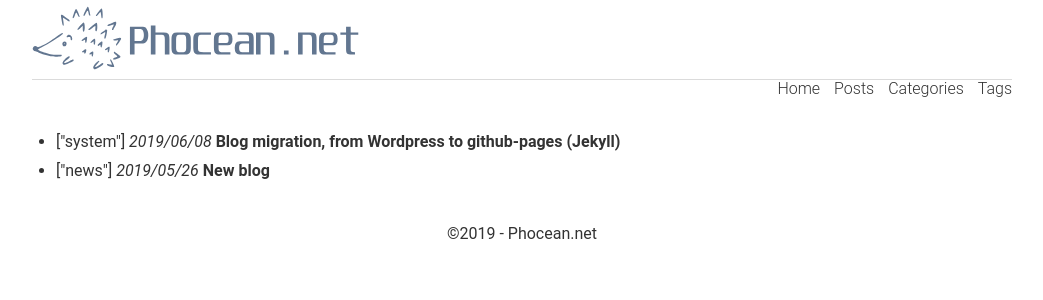
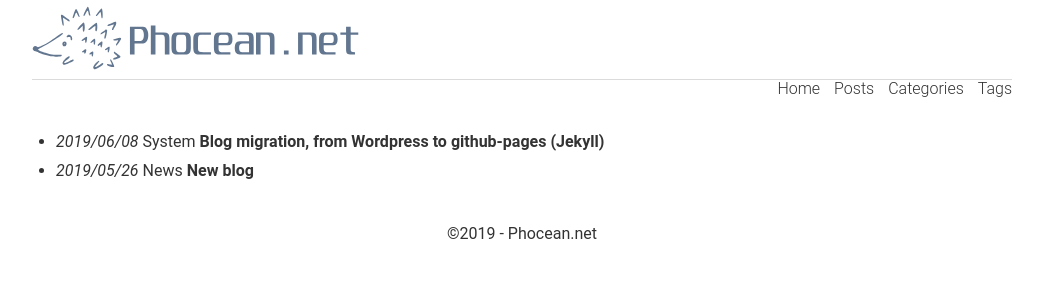
Before and after one commit to phocean/phocean.github.io, a Jekyll site: the page built from blog.md, in a window 1280 px wide. Shown: the top 300 px of the page, without its empty margins (118-1161 px from the left). Built offline with Jekyll 4.4.1, drawn with Linux system fonts in a browser that asks for light colours.

Commit message:
Display only one category

```diff
--- a/blog.md
+++ b/blog.md
@@ -7,8 +7,8 @@
 <ul>
   {% for post in site.posts %}
     <li>
-      {{ post.categories | capitalize }}
       <i>{{ post.date | date: "%Y/%m/%d" }}</i>
+      {{ post.categories[0] | capitalize }}
       <a href="{{ post.url }}">{{ post.title }}</a>
     </li>
   {% endfor %}
```
